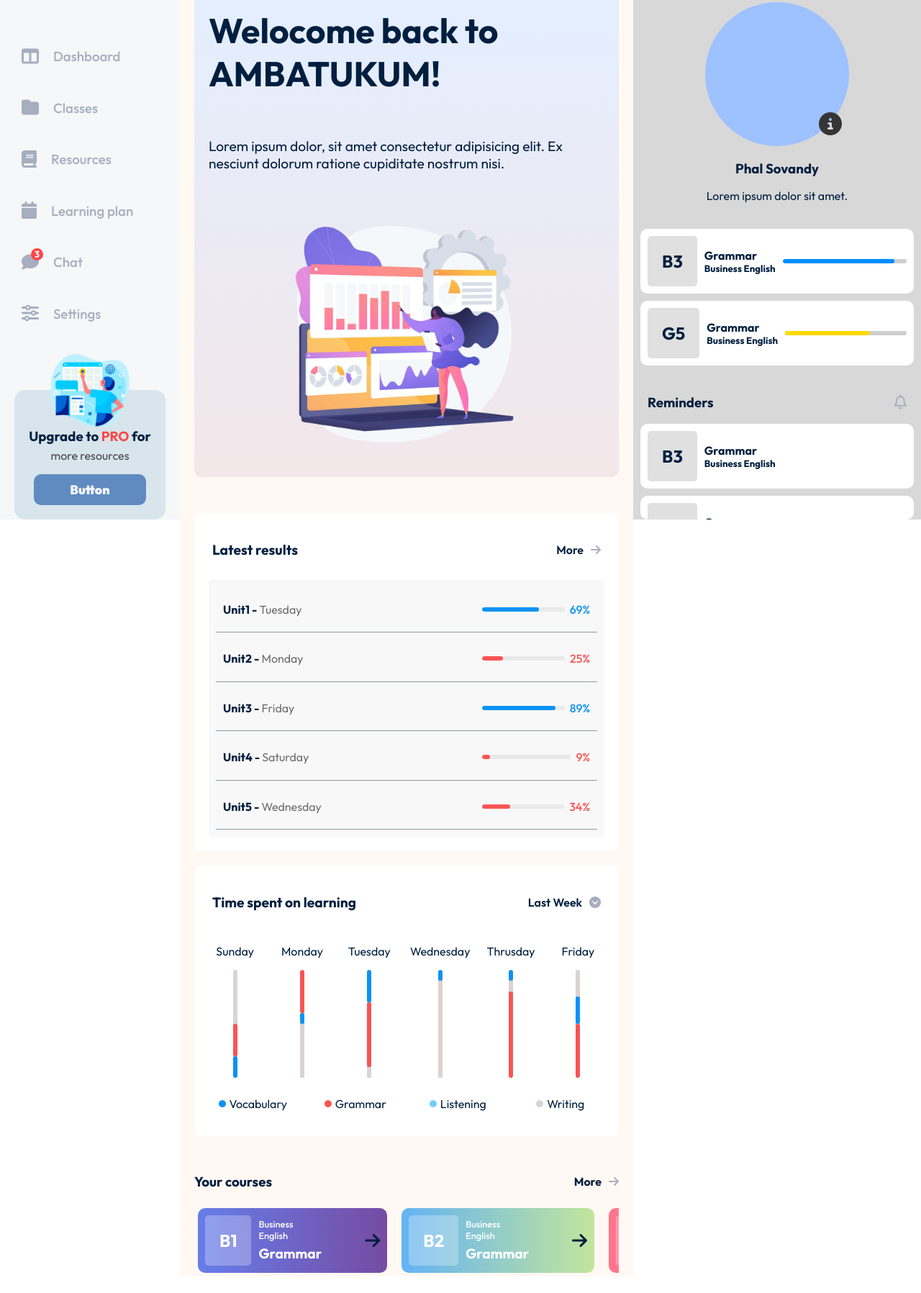
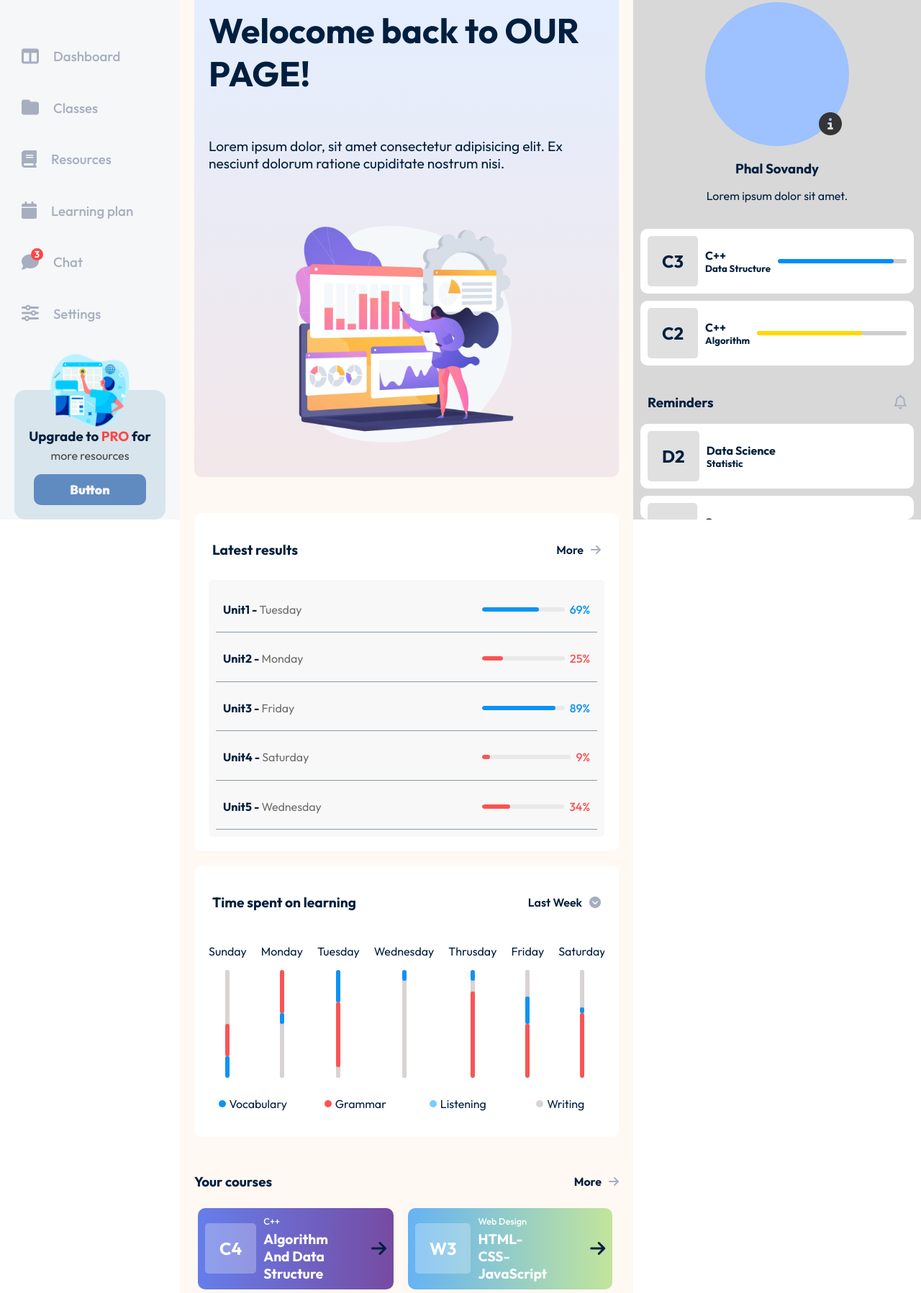
Before and after one commit to Phal-Sovandy/Grid-Design, a plain HTML site: page Ex-4/index.html in a window 1280 px wide. Shown: the part 78-1875 px from the top of the page at 72% size. Before the commit the page ends 1852 px from the top, so only its background shows below. Drawn offline with Linux system fonts and the light colour scheme.

Commit message:
Change Content

```diff
--- a/Ex-4/index.html
+++ b/Ex-4/index.html
@@ -78,7 +78,7 @@
         <section class="container-main">
             <div class="welcoming">
                 <div id="text-welcoming">
-                    <h2>Welocome back to AMBATUKUM!</h2>
+                    <h2>Welocome back to OUR PAGE!</h2>
                     <p>Lorem ipsum dolor, sit amet consectetur adipisicing elit. Ex nesciunt dolorum ratione cupiditate nostrum nisi.</p>
                 </div>
                 <img src="image/welcoming.png">
@@ -212,6 +212,16 @@
                                 </div>
                             </div>
                         </div>
+                        <div class="activity">
+                            <p>Saturday</p>
+                            <div class="activity-bar-part">
+                                <div class="activity-bar">
+                                    <div class="activity-result"  id="activity-r1-7"></div>
+                                    <div class="activity-result"  id="activity-r2-7"></div>
+                                    <div class="activity-result"  id="activity-r3-7"></div>
+                                </div>
+                            </div>
+                        </div>
 
                     </div>
 
@@ -248,10 +258,10 @@
                 </div>
                 <div id="card-container">
                     <div class="card" id="card-1">
-                        <div class="left-card"><h1>B1</h1></div>
+                        <div class="left-card"><h1>C4</h1></div>
                         <div class="mid-card">
-                            <h5>Business English</h5>
-                            <h4>Grammar</h4>
+                            <h5>C++</h5>
+                            <h4>Algorithm And Data Structure</h4>
                         </div>
                         <div class="right-card">
                             <i class="fa-solid fa-arrow-right fa-xl"></i>
@@ -259,10 +269,10 @@
                     </div>
 
                     <div class="card" id="card-2">
-                        <div class="left-card"><h1>B2</h1></div>
+                        <div class="left-card"><h1>W3</h1></div>
                         <div class="mid-card">
-                            <h5>Business English</h5>
-                            <h4>Grammar</h4>
+                            <h5>Web Design</h5>
+                            <h4>HTML-CSS-JavaScript</h4>
                         </div>
                         <div class="right-card">
                             <i class="fa-solid fa-arrow-right fa-xl"></i>
@@ -270,10 +280,10 @@
                     </div>
 
                     <div class="card" id="card-3">
-                        <div class="left-card"><h1>B3</h1></div>
+                        <div class="left-card"><h1>D2</h1></div>
                         <div class="mid-card">
-                            <h5>Business English</h5>
-                            <h4>Grammar</h4>
+                            <h5>Data Science</h5>
+                            <h4>Probability And Statistic</h4>
                         </div>
                         <div class="right-card">
                             <i class="fa-solid fa-arrow-right fa-xl"></i>
@@ -303,10 +313,10 @@
 
         <div class="mid-2-menu">
             <div class="menu-card">
-                <div class="left-menu-card"><h1>B3</h1></div>
+                <div class="left-menu-card"><h1>C3</h1></div>
                 <div class="mid-menu-card">
-                    <h4>Grammar</h4>
-                    <h5>Business English</h5>
+                    <h4>C++</h4>
+                    <h5>Data Structure</h5>
                 </div>
                 <div class="right-menu-card">
                     <div class="result-menu-bar">
@@ -315,10 +325,10 @@
                 </div>
             </div>
             <div class="menu-card">
-                <div class="left-menu-card"><h1>G5</h1></div>
+                <div class="left-menu-card"><h1>C2</h1></div>
                 <div class="mid-menu-card">
-                    <h4>Grammar</h4>
-                    <h5>Business English</h5>
+                    <h4>C++</h4>
+                    <h5>Algorithm</h5>
                 </div>
                 <div class="right-menu-card">
                     <div class="result-menu-bar">
@@ -335,10 +345,10 @@
             </div>
             <div class="list-card-menu">
                 <div class="menu-card-inlist">
-                    <div class="left-menu-card"><h1>B3</h1></div>
+                    <div class="left-menu-card"><h1>D2</h1></div>
                     <div class="mid-menu-card">
-                        <h4>Grammar</h4>
-                        <h5>Business English</h5>
+                        <h4>Data Science</h4>
+                        <h5>Statistic</h5>
                     </div>
                 </div>
                 <div class="menu-card-inlist">
@@ -349,17 +359,17 @@
                     </div>
                 </div>
                 <div class="menu-card-inlist">
-                    <div class="left-menu-card"><h1>B3</h1></div>
+                    <div class="left-menu-card"><h1>J3</h1></div>
                     <div class="mid-menu-card">
-                        <h4>Grammar</h4>
-                        <h5>Business English</h5>
+                        <h4>JavaScript</h4>
+                        <h5>DOM Selector</h5>
                     </div>
                 </div>
                 <div class="menu-card-inlist">
-                    <div class="left-menu-card"><h1>G5</h1></div>
+                    <div class="left-menu-card"><h1>H5</h1></div>
                     <div class="mid-menu-card">
-                        <h4>Grammar</h4>
-                        <h5>Business English</h5>
+                        <h4>HTML</h4>
+                        <h5>Semantic HTML</h5>
                     </div>
                 </div>
             </div>
--- a/Ex-4/mainStyle.css
+++ b/Ex-4/mainStyle.css
@@ -350,6 +350,19 @@ nav{
     height: 25%;
 }
 
+#activity-r1-7{
+    background-color: #F95454;
+    height: 60%;
+}
+#activity-r2-7{
+    background-color: #0D92F4;
+    height: 5%;
+}
+#activity-r3-7{
+    background-color: #DBD3D3;
+    height: 35%;
+}
+
 
 #data-type{
     display: flex;
```
